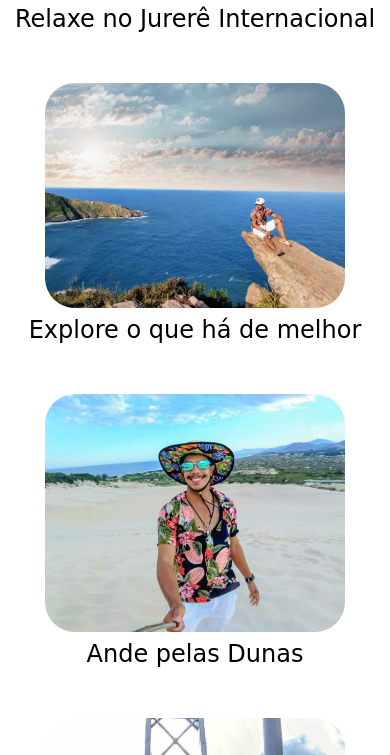
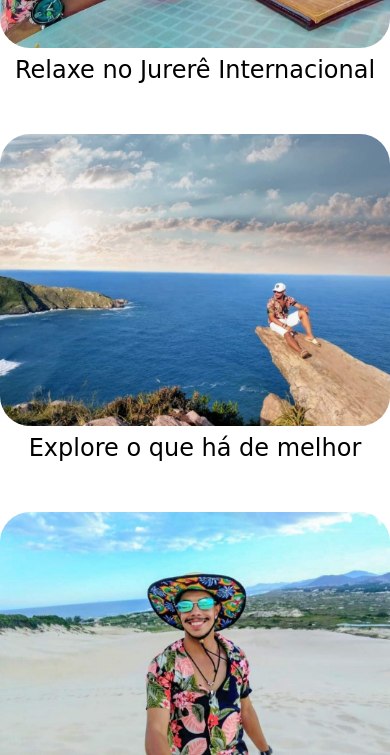
Before and after one commit to devgustavotinti/site-scofield-guiaTuristico, a plain HTML site: page index.html in a window 390 px wide. Shown: the part 1245-2000 px from the top of the page. Drawn offline with Linux system fonts and the light colour scheme; a web font is replaced by a local one.

Commit message:
Update style.css

```diff
--- a/css/style.css
+++ b/css/style.css
@@ -178,7 +178,7 @@ img {
     display: block;
   }
 
-  img {
+  .info-sobre img {
     margin: 0 auto;
     max-width: 300px;
   }
```
